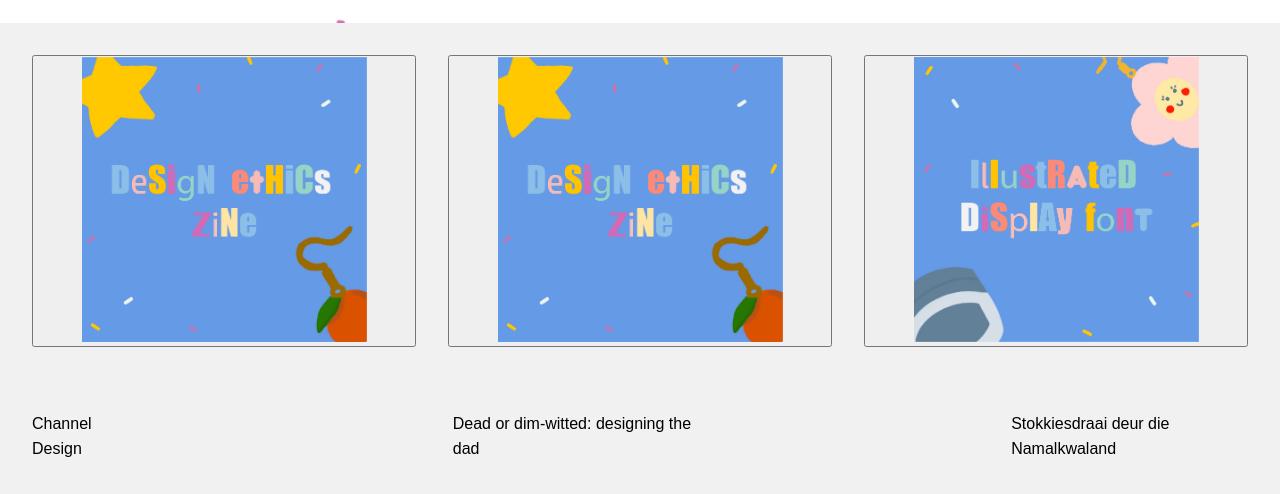
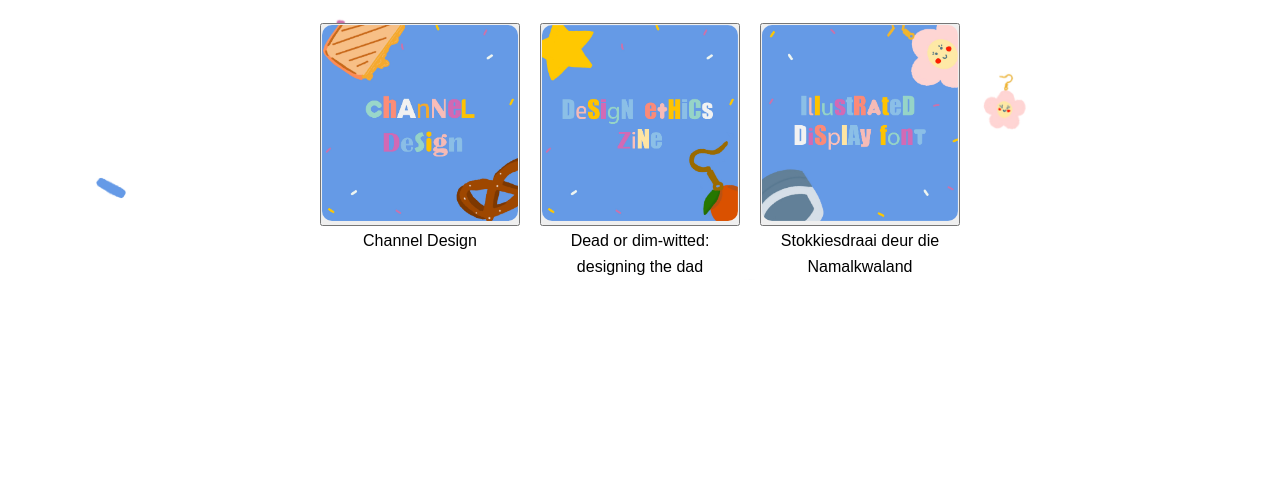
Before and after one commit to Arina-Grobler/Arina-Grobler-portfolio, a plain HTML site: page portfolio.html in a window 1280 px wide. Shown: the part 529-1023 px from the top of the page. After the commit the page ends 809 px from the top, so only its background shows below. Drawn offline with Linux system fonts and the light colour scheme.

Commit message:
port changes

```diff
--- a/portfolio.html
+++ b/portfolio.html
@@ -37,16 +37,19 @@
   </div>
   <br/>
 
-  <div class="container">
-    <button><img src="Asset 7.jpg" alt="Channel Design" width="75%" height="75%"><a href="channel-design.html"></a></button>
-    <button><img src="Asset 7.jpg" alt="Design Ethics Zine" width="75%" height="75%"></button>
-    <button><img src="Asset 8.jpg" alt="Illutrated Display font" width="75%" height="75%"></button>
-
-  </div>
-  <div class="textColumn">
-    <p>Channel Design</p>
-    <p>Dead or dim-witted: designing the dad</p>
-    <p>Stokkiesdraai deur die Namalkwaland</p>
+  <div class="gallery">
+    <div class="gallery-item">
+      <button ><a href="channel-design.html"><img src="Asset 3.jpg" alt="Channel Design" width="75%" height="75%"></a></button>
+      <p>Channel Design</p>
+    </div>
+    <div class="gallery-item">
+      <button><a href="dad.html"><img src="Asset 7.jpg" alt="Design Ethics Zine" width="75%" height="75%"></a></button>
+      <p>Dead or dim-witted: designing the dad</p>
+    </div>
+    <div class="gallery-item">
+      <button><a href="stokkies.html"><img src="Asset 8.jpg" alt="Illutrated Display font" width="75%" height="75%"></a></button>
+      <p>Stokkiesdraai deur die Namalkwaland</p>
+    </div>
   </div>
 
 
--- a/styles.css
+++ b/styles.css
@@ -23,8 +23,8 @@
     display: flex;
     align-items: center;
     justify-content: center;
-    padding: 2rem;
-    gap: 20rem;
+    padding: 20px;
+    gap: 50px;
     background-color: #f1f1f1;
   }
 
@@ -179,3 +179,21 @@
   background: rgb(0, 0, 0);
   color: white;
 }
+
+.gallery{
+  display: flex;
+  gap: 20px;
+  justify-content: center;
+  flex-wrap: wrap;
+}
+
+.gallery-item{
+  text-align: center;
+  width: 200px;
+}
+
+.gallery-item img{
+  width: 100%;
+  height: auto;
+  border-radius: 10px;
+}
```
Also changed, not shown: Asset 3.jpg (added).
